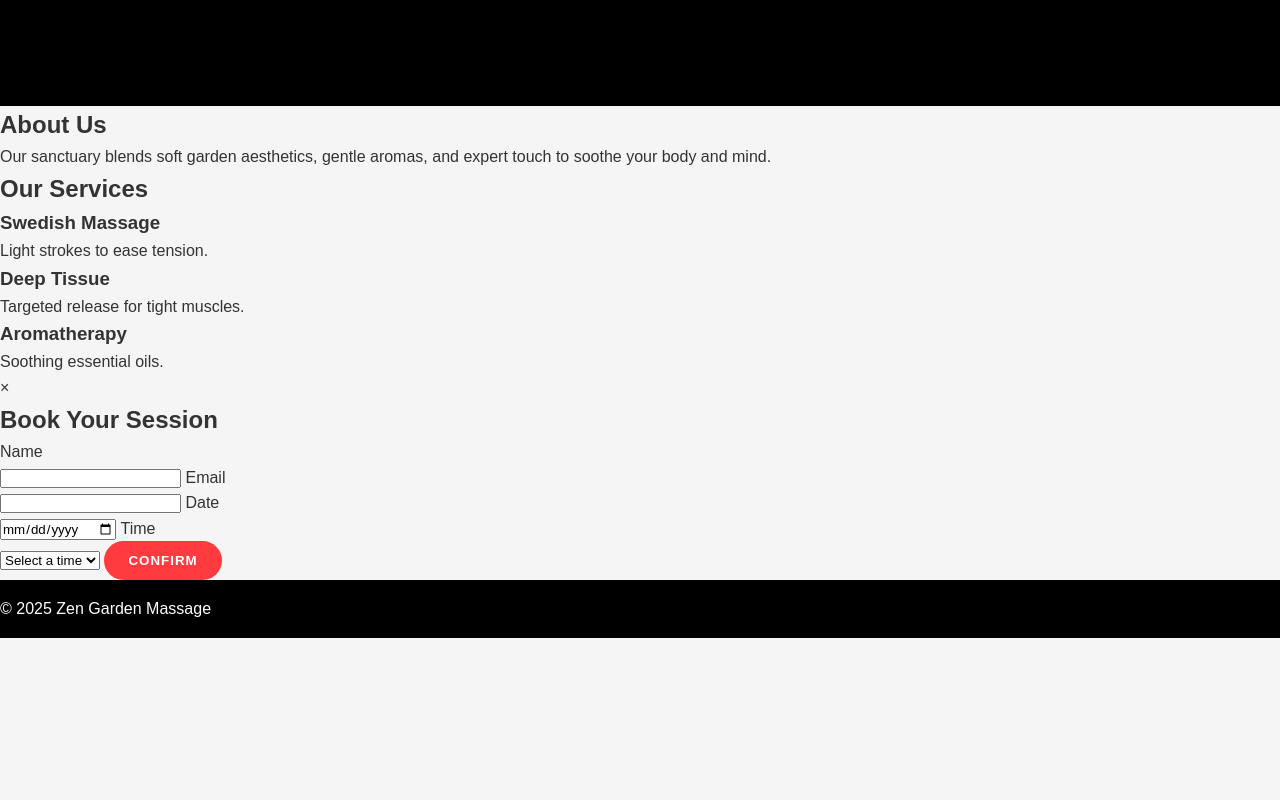
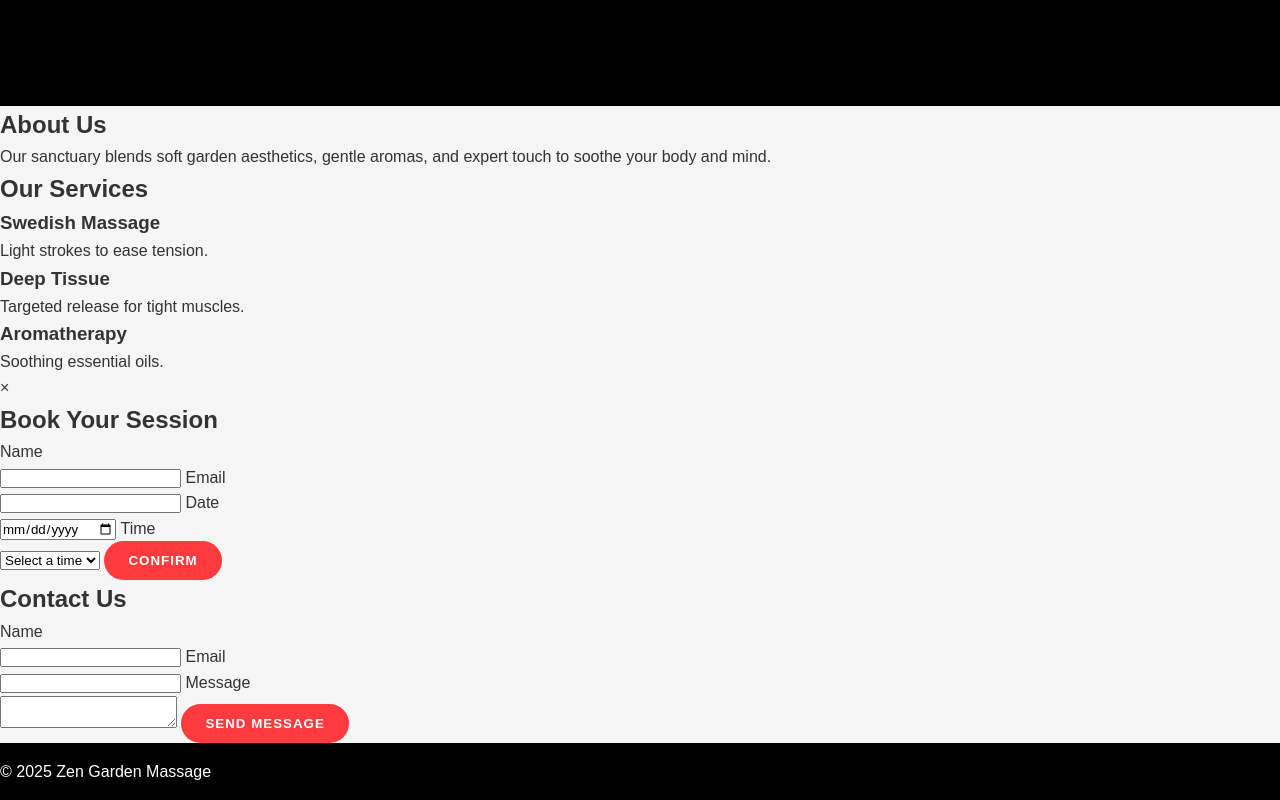
Before and after one commit to Dan40000000/Whitney-Massage, a plain HTML site: page index.html in a window 1280 px wide. Shown: the part 694-1494 px from the top of the page. Before the commit the page ends 1332 px from the top, so only its background shows below. Drawn offline with Linux system fonts and the light colour scheme.

Commit message:
Initial commit

```diff
--- a/index.html
+++ b/index.html
@@ -61,6 +61,16 @@
     </div>
   </div>
 
+  <section id="contact" class="section">
+    <h2>Contact Us</h2>
+    <form action="thankyou.html" method="POST">
+      <label>Name<br><input type="text" name="name" required></label>
+      <label>Email<br><input type="email" name="email" required></label>
+      <label>Message<br><textarea name="message" required></textarea></label>
+      <button type="submit" class="btn">Send Message</button>
+    </form>
+  </section>
+
   <footer class="footer">
     <p>&copy; 2025 Zen Garden Massage</p>
   </footer>
```
